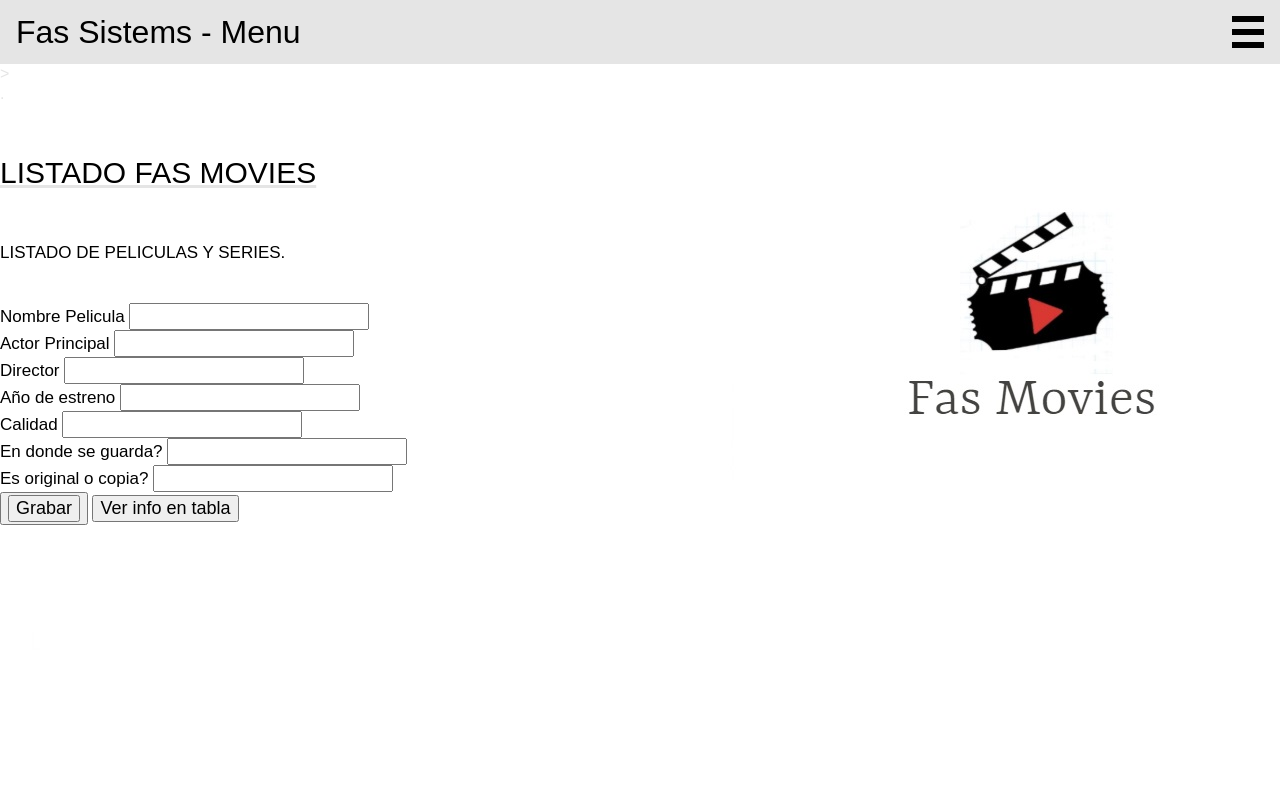
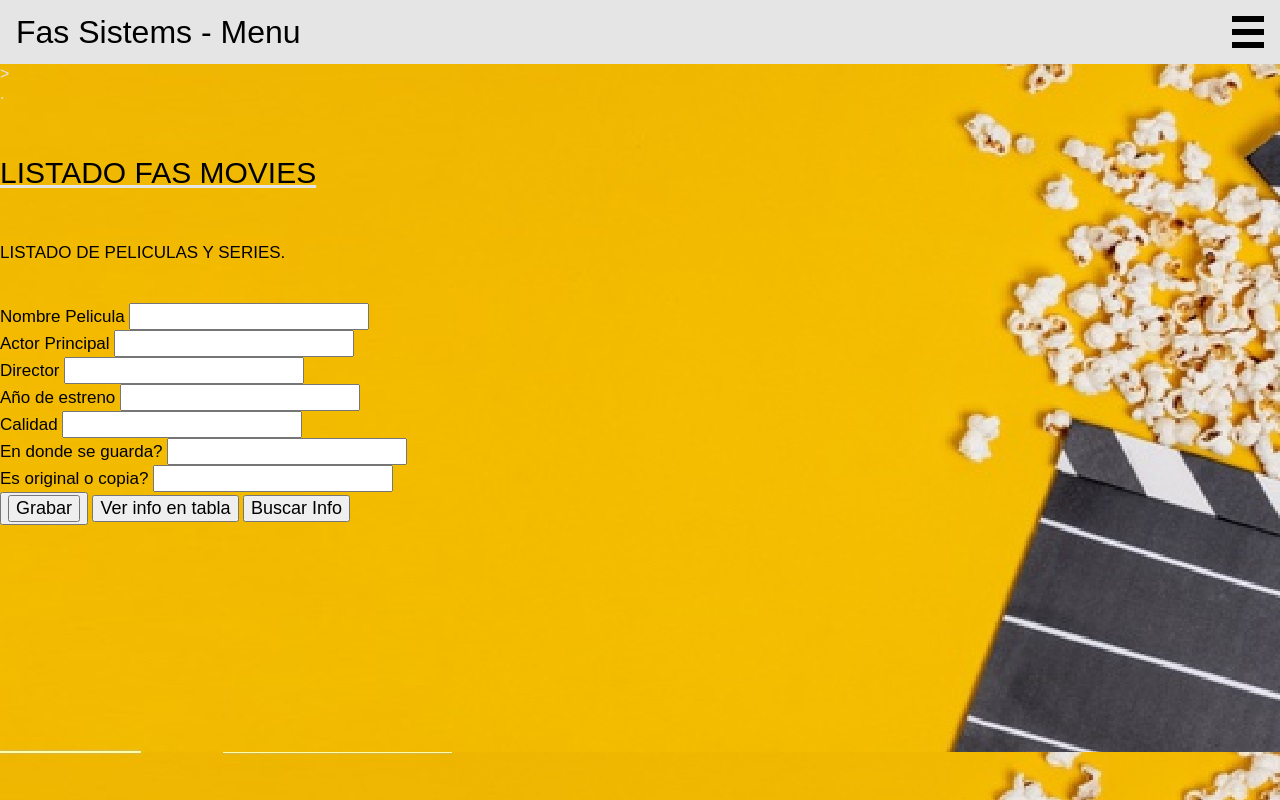
Before and after one commit to fas2019/app_test, a Flask app: template templates/fasmovies.html in a window 1280 px wide. Run offline with Flask 2, Linux system fonts and the light colour scheme; the template is opened without the code that fills it, so the values that code supplies are empty.

Commit message:
Update fasmovies.html

```diff
--- a/templates/fasmovies.html
+++ b/templates/fasmovies.html
@@ -5,7 +5,7 @@
 		<title>Fas-Sistems</title>
 <style type='text/css'>
  body {
-	background-image: url(SpryAssets/fondo_fasmovies.jpg)
+	background-image: url(SpryAssets/background3.jpg)
 }
 
 h5 {
@@ -353,7 +353,9 @@
 <input type="button" onclick=" location.href='http://fas-sistems.pe.hu/mostrar_registros_peliculas.php' " value="Ver info en tabla"   />
 </button2>
 
-
+<button3>
+<input type="button" onclick=" location.href='http://fas-sistems.pe.hu/buscador.php?palabra=Hell&buscador=Buscar' " value="Buscar Info"   />
+</button3>
 
 
 
```
